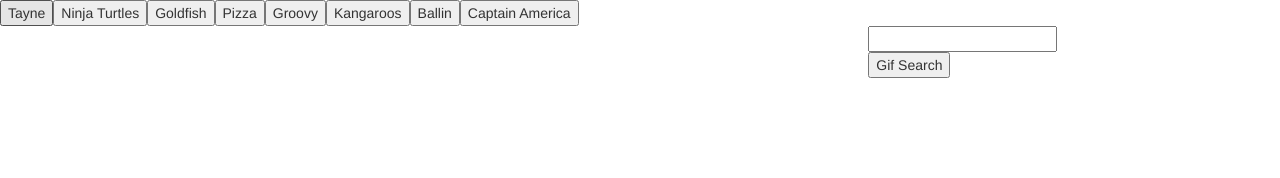
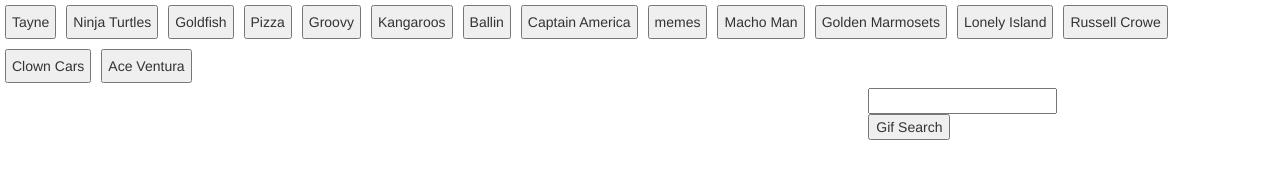
Before and after one commit to mpesce348/GifTastic, a plain HTML site: page index.html in a window 1280 px wide. Both pictures are taken after a click on the button "Tayne". Drawn offline with nearby package versions, Linux system fonts and the light colour scheme; no server answers.

Commit message:
added css for prettiness

```diff
--- a/css/style.css
+++ b/css/style.css
@@ -1,3 +1,10 @@
 #gifAdd {
 	float: right;
 }
+img {
+	padding: 10px;
+}
+button {
+	padding: 5px;
+	margin: 5px;
+}
--- a/javascript/site.js
+++ b/javascript/site.js
@@ -1,7 +1,9 @@
 //set global variable array for gif buttons, array is to be
 //added to with inputs from user
 var gifButtons = ["Tayne", "Ninja Turtles", "Goldfish",
- "Pizza", "Groovy", "Kangaroos", "Ballin", "Captain America"];
+ "Pizza", "Groovy", "Kangaroos", "Ballin", "Captain America",
+ "memes", "Macho Man", "Golden Marmosets", "Lonely Island",
+ "Russell Crowe", "Clown Cars", "Ace Ventura"];
 
 //create function to render the buttons to the html
 function renderButtons(){
@@ -30,7 +32,7 @@ $("#btnBox").empty();
       var name = $(this).attr("data-name");
       //sets variable as the url to grab relevant data-name gifs
       var queryURL = "https://api.giphy.com/v1/gifs/search?q=" +
-        name + "&api_key=dc6zaTOxFJmzC&limit=11";
+        name + "&api_key=dc6zaTOxFJmzC&limit=10";
         //ajax call to giphy API
       $.ajax({
           url: queryURL,
```
